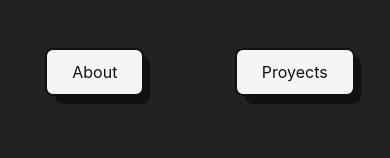
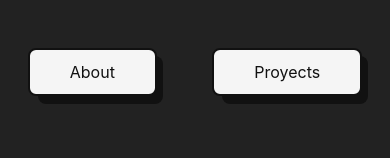
Before and after one commit to Bruno1084/PorfolioV2, a React (Vite) app: page / in a window 390 px wide. Shown: the top 158 px of the page. Built offline with nearby package versions, Linux system fonts and the light colour scheme.

Commit message:
routing error 404 on proyects header link

```diff
--- a/src/App.jsx
+++ b/src/App.jsx
@@ -26,9 +26,9 @@ function App() {
     <I18nextProvider i18n={i18next}>
       <Header />
       <BrowserRouter>
-        <Routes>
-          <Route index element={<About />} />
-          <Route path="/Proyects" element={<Proyects />} />
+        <Routes path="/about" index>
+          <Route path="/" element={<About />} />
+          <Route path="/proyects" element={<Proyects />} />
         </Routes>
       </BrowserRouter>
     </I18nextProvider>
--- a/src/components/header/styles.css
+++ b/src/components/header/styles.css
@@ -22,7 +22,7 @@ header{
   justify-content: center;
   line-height: 24px;
   max-width: 100%;
-  padding: 0 25px;
+  padding: 0 40px;
   position: relative;
   text-align: center;
   text-decoration: none;
@@ -59,8 +59,8 @@ header{
   outline: 0;
 }
 
-@media (min-width: 768px) {
-  .button-56 {
-    padding: 0 40px;
+@media (max-width: 768px) {
+  header{
+    width: 100%;
   }
 }
--- a/src/pages/About/About.jsx
+++ b/src/pages/About/About.jsx
@@ -15,7 +15,7 @@ export default function About(){
         <Age />
       </div>
 
-      <a href="https://github.com/Bruno1084" className="bento-box bento-3 bento-link">
+      <a href="https://github.com/Bruno1084" target="_blank" className="bento-box bento-3 bento-link">
         <Github />
       </a>
 
--- a/src/pages/about/About.jsx
+++ b/src/pages/about/About.jsx
@@ -15,7 +15,7 @@ export default function About(){
         <Age />
       </div>
 
-      <a href="https://github.com/Bruno1084" className="bento-box bento-3 bento-link">
+      <a href="https://github.com/Bruno1084" target="_blank" className="bento-box bento-3 bento-link">
         <Github />
       </a>
 
```
